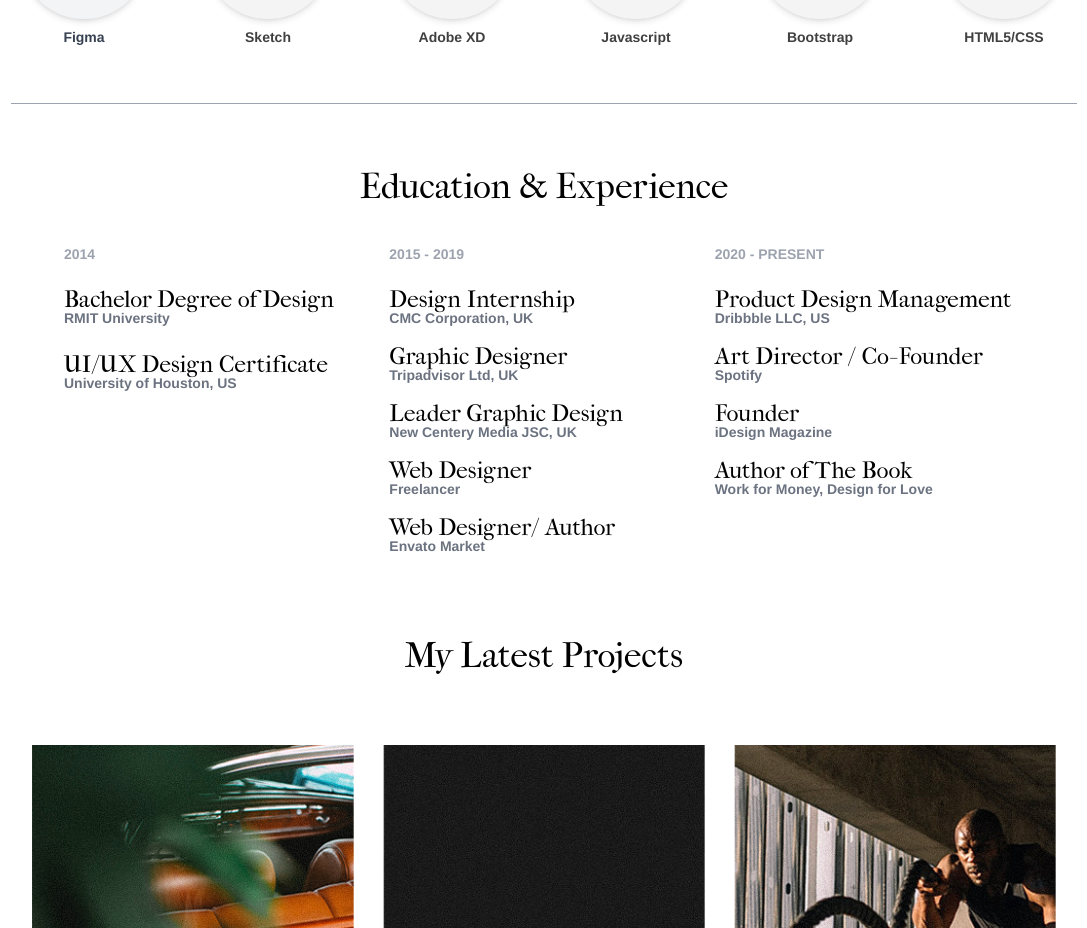
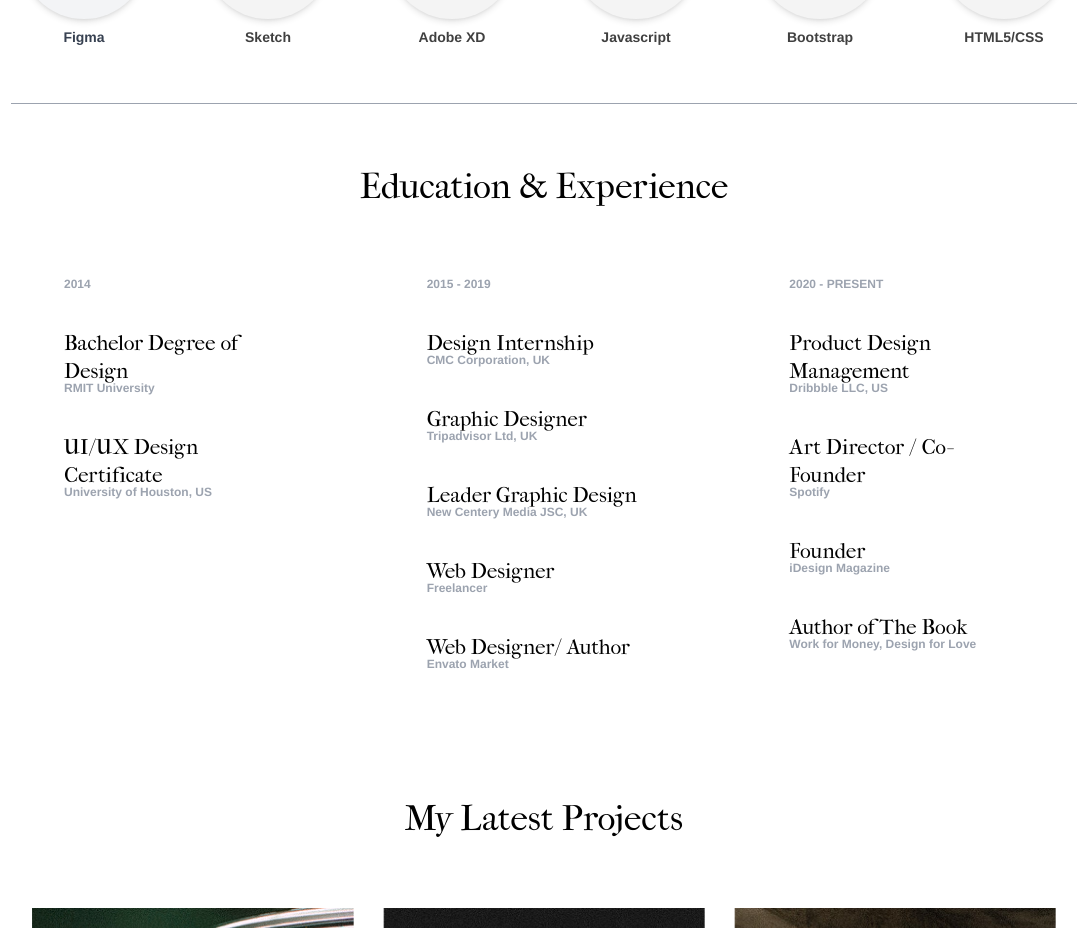
Before and after one commit to aaravsinha-ninja/innovance_3.0_portfolio, a React (Create React App) app: page / in a window 1280 px wide. Shown: the part 1340-2268 px from the top of the page, without its empty margins (96-1183 px from the left). Built offline with nearby package versions, Linux system fonts and the light colour scheme.

Commit message:
Updated EducationExperience.tsx

```diff
--- a/src/components/main/EducationExperience/EducationExperience.tsx
+++ b/src/components/main/EducationExperience/EducationExperience.tsx
@@ -2,26 +2,86 @@ import "../../../styles/hero.css";
 import {education, experience} from "../../../data/data";
 
 const EducationExperience = () => {
+  const education = [
+    {
+      year: "2014",
+      title: "Bachelor Degree of Design",
+      institution: "RMIT University",
+    },
+    {
+      title: "UI/UX Design Certificate",
+      institution: "University of Houston, US",
+    },
+  ];
+
+  const experience = [
+    {
+      period: "2015 - 2019",
+      items: [
+        { title: "Design Internship", institution: "CMC Corporation, UK" },
+        { title: "Graphic Designer", institution: "Tripadvisor Ltd, UK" },
+        {
+          title: "Leader Graphic Design",
+          institution: "New Centery Media JSC, UK",
+        },
+        { title: "Web Designer", institution: "Freelancer" },
+        { title: "Web Designer/ Author", institution: "Envato Market" },
+      ],
+    },
+    {
+      period: "2020 - PRESENT",
+      items: [
+        { title: "Product Design Management", institution: "Dribbble LLC, US" },
+        { title: "Art Director / Co-Founder", institution: "Spotify" },
+        { title: "Founder", institution: "iDesign Magazine" },
+        {
+          title: "Author of The Book",
+          institution: "Work for Money, Design for Love",
+        },
+      ],
+    },
+  ];
+
   return (
-        <section className="p-8 bg-white">
-            <h2 className="text-2xl md:text-3xl font-thin font-imfell mb-8 md:mb-12 text-center">Education & Experience</h2>
-            <div className="grid grid-cols-1 md:grid-cols-3 gap-[1rem] lg:mx-[8rem]" id="heroid">
-                <div>
+    <section
+      className="p-8 mb-20
+     bg-white"
+    >
+      <h2 className="text-2xl md:text-3xl font-medium font-imfell mb-8 md:mb-12 text-center">
+        Education & Experience
+      </h2>
+      <div
+        className="grid grid-cols-1 md:grid-cols-3 mt-20 gap-[4rem] md:gap-[8rem] lg:mx-[8rem]"
+        id="heroid"
+      >
+        <div className="">
           {education.map((edu, index) => (
-                        <div key={index} className="mb-2 leading-relaxed sm:leading-normal">
-                            <p className="text-sm font-semibold text-gray-400 mb-2 md:mb-4">{edu.year}</p>
-                            <h3 className="text-base md:text-xl font-imfell">{edu.title}</h3>
-                            <p className="text-gray-500 font-semibold ">{edu.institution}</p>
+            <div key={index} className="mb-2 ">
+              <p className="text-xs font-semibold text-gray-400 mb-2 md:mb-4">
+                {edu.year}
+              </p>
+              <h3 className="text-base md:text-lg mt-8 font-imfell">
+                {edu.title}
+              </h3>
+              <p className="text-gray-400 text-xs  font-semibold ">
+                {edu.institution}
+              </p>
             </div>
           ))}
         </div>
         {experience.map((exp, index) => (
-                    <div key={index}>
-                        <p className="text-sm font-semibold text-gray-400 mb-2 lg:mb-4">{exp.period}</p>
+          <div key={index} className="">
+            <p className="text-xs font-semibold text-gray-400 mb-2 lg:mb-4">
+              {exp.period}
+            </p>
             {exp.items.map((item, i) => (
-                            <div key={i} className="mb-1 lg:mb-2 leading-relaxed sm:leading-normal">
-                                <h3 className="text-lg lg:text-xl font-imfell">{item.title}</h3>
-                                <p className="text-gray-500 font-semibold">{item.institution}</p>
+              <div key={i} className="mb-1 mt-8 lg:mb-2">
+                <h3 className="text-base lg:text-lg font-imfell">
+                  {item.title}
+                </h3>
+                <p className="text-gray-400 text-xs  font-semibold">
+                  {item.institution}
+                </p>
               </div>
             ))}
           </div>
```
Lines whose indentation alone changed are shown as unchanged.
